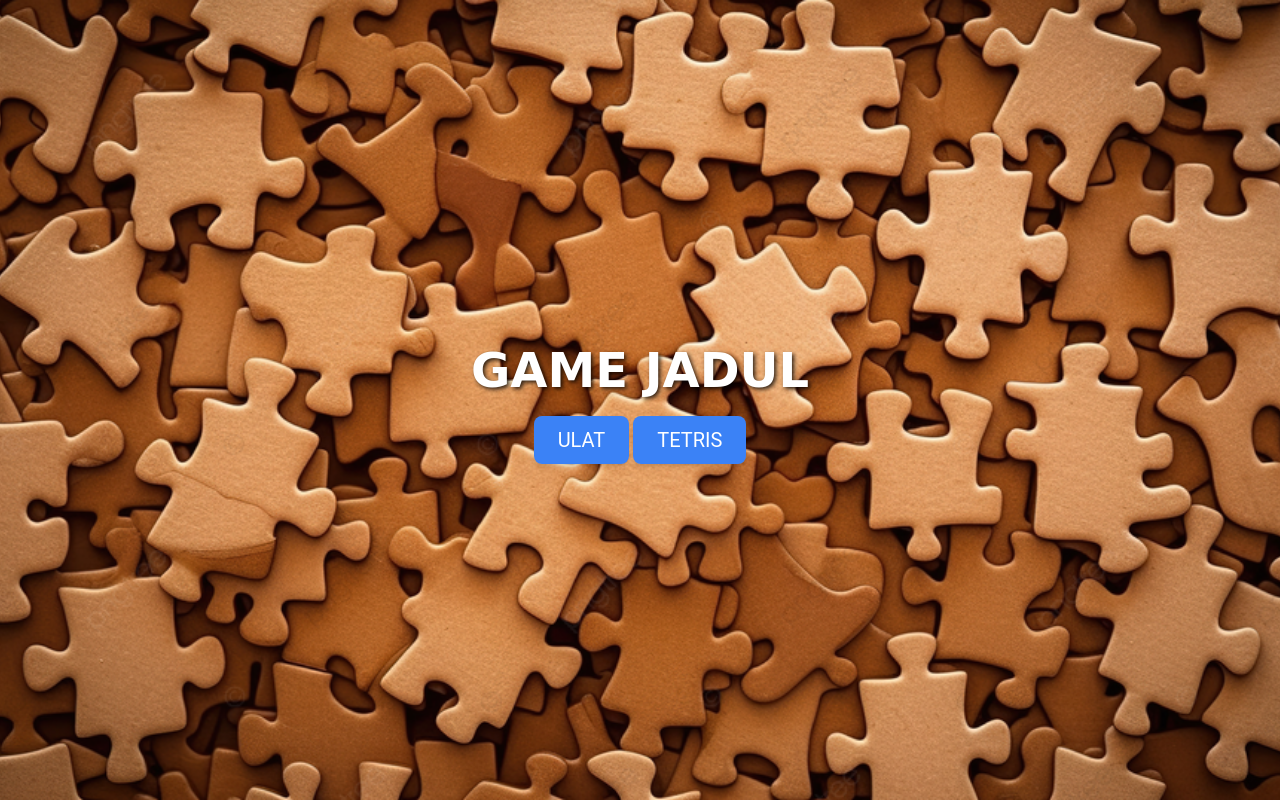
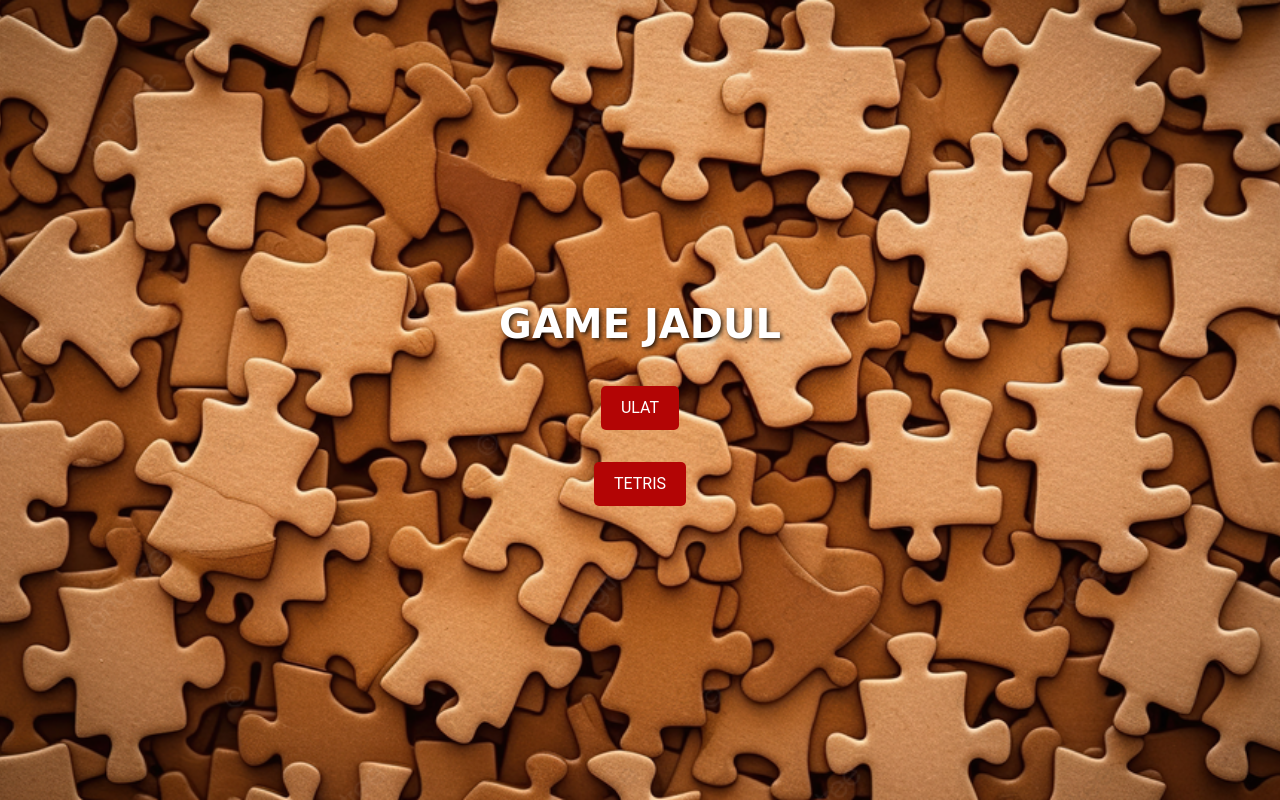
Before and after one commit to ZMEiyuu/GAME, a plain HTML site: page index.html in a window 1280 px wide. Drawn offline with nearby package versions, Linux system fonts and the light colour scheme.

Commit message:
menu utama

```diff
--- a/balok/start.css
+++ b/balok/start.css
@@ -29,10 +29,6 @@
     margin: 10px;
 }
 
-.button:hover {
-    background-color: #fdfdfd;
-}
-
 .header {
     font-family: 'Permanent Marker', cursive;
     font-size: 2.5rem;
--- a/index.html
+++ b/index.html
@@ -29,25 +29,23 @@
             text-align: center;
         }
         .retro-button {
-            font-family: 'Roboto', sans-serif;
-        }
-        @media (max-width: 768px) {
-            .header {
-                font-size: 1.8rem;
-            }
-            .puzzle-background {
-                background-size: cover;
-            }
+            background-color: #b30505;
+            color: #fff;
+            padding: 10px 20px;
+            border: none;
+            border-radius: 5px;
+            cursor: pointer;
+            margin: 10px;
         }
     </style>
 </head>
 <body>
     <div class="flex flex-col items-center justify-center min-h-screen space-y-8 puzzle-background">
-        <div class="header text-2xl sm:text-3xl md:text-4xl lg:text-5xl"><b>GAME JADUL</b></div>
-        <div class="space-y-4">
-            <a href="desain/ulat.html" class="retro-button text-white text-lg sm:text-xl px-6 py-3 rounded-lg shadow-md bg-blue-500 hover:bg-blue-700 transition-all">ULAT</a>
-            <a href="balok/start.html" class="retro-button text-white text-lg sm:text-xl px-6 py-3 rounded-lg shadow-md bg-blue-500 hover:bg-blue-700 transition-all">TETRIS</a>
-        </div>
+        <div class="header"><b>GAME JADUL</b></div>
+
+            <a href="desain/ulat.html" class="retro-button">ULAT</a>
+            <a href="balok/start.html" class="retro-button">TETRIS</a>
+
     </div>
 </body>
 </html>
```
Also changed, not shown: balok/start.html (+4 -4 lines).
